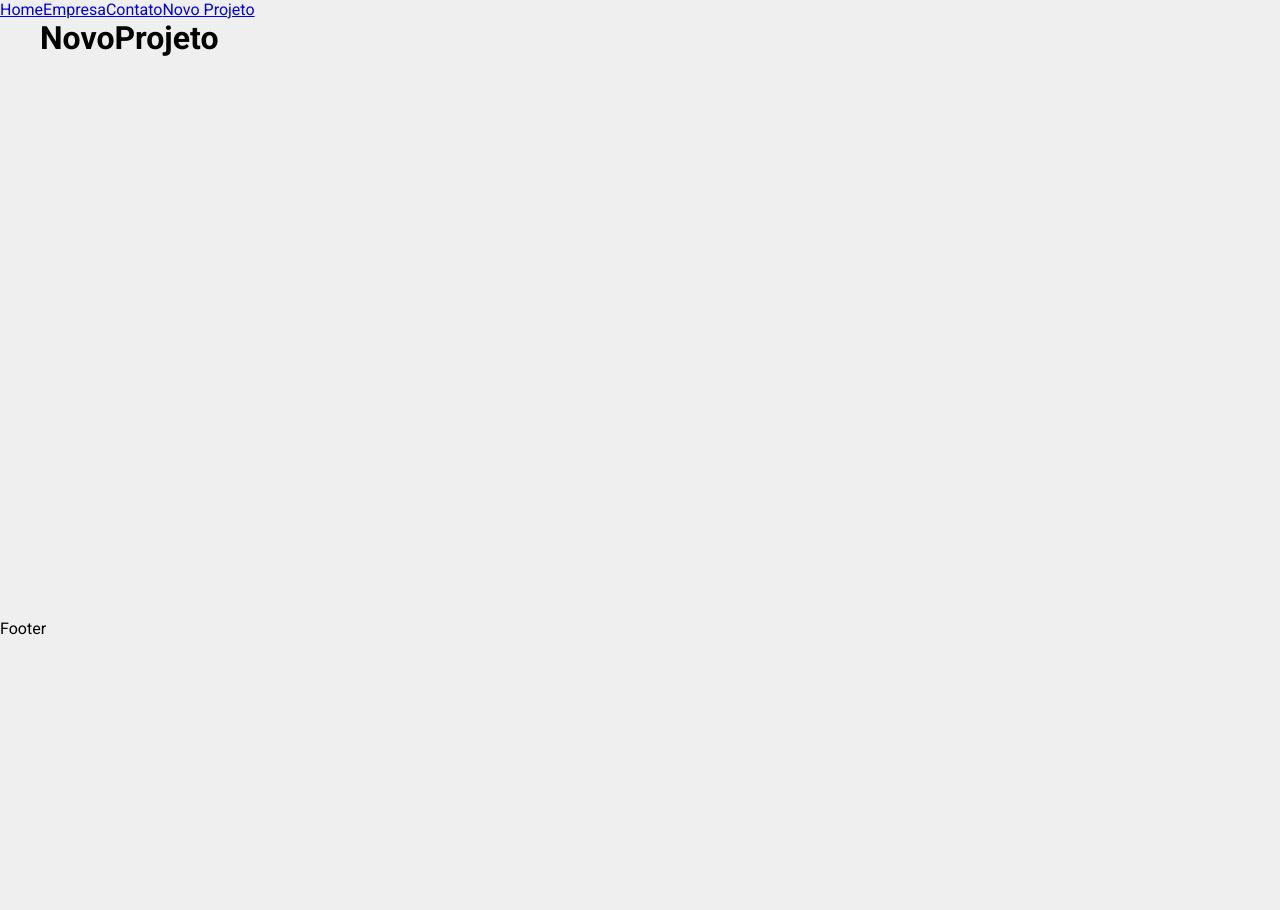
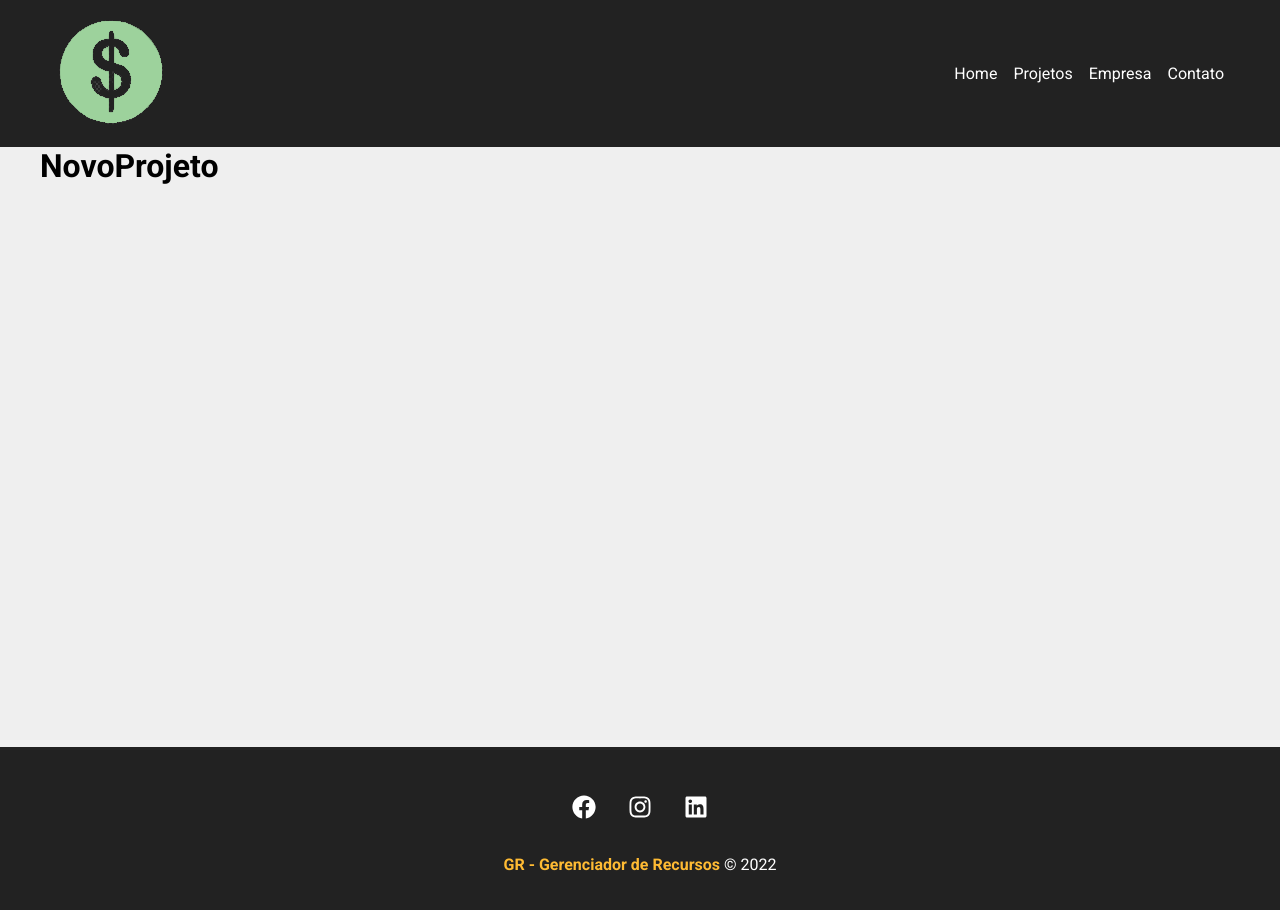
Before and after one commit to AntonioCarlos13/gr-react, a React (Create React App) app: page /novoProjeto in a window 1280 px wide. Shown: the top 910 px of the page. Before the commit the page ends 800 px from the top, so only its background shows below. Built offline with nearby package versions, Linux system fonts and the light colour scheme.

Commit message:
Adicionado NavBar e Footer

```diff
--- a/src/App.js
+++ b/src/App.js
@@ -1,30 +1,29 @@
-import {BrowserRouter as Router, Routes, Route, Link} from 'react-router-dom'
+import {BrowserRouter as Router, Routes, Route} from 'react-router-dom'
 import Home from  './components/pages/Home'
+import Projetos from './components/pages/Projetos'
 import Empresa from  './components/pages/Empresa'
 import Contato from  './components/pages/Contato'
 import NovoProjeto from  './components/pages/NovoProjeto'
 
 import Container from './components/layout/Container'
+import Navbar from './components/layout/Navbar'
+import Footer from './components/layout/Footer'
 
 function App() {
   return (
     <Router>
-      <div>
-        <Link to='/'>Home</Link>
-        <Link to='/empresa'>Empresa</Link>
-        <Link to='/contato'>Contato</Link>
-        <Link to='/novoProjeto'>Novo Projeto</Link>
-      </div>
+      <Navbar/>
       <Container customClass="min-height">
         <Routes>
             <Route exact path="/" element={<Home />}></Route>
+            <Route path="/projetos" element={<Projetos/>}></Route>
             <Route path="/empresa" element={<Empresa/>}></Route>
             <Route path="/contato" element={<Contato/>}></Route>
             <Route path="/novoProjeto" element={<NovoProjeto/>}></Route>
         </Routes>
       </Container>
 
-      <p>Footer</p>
+      <Footer/>
     </Router>
   );
 }
--- /dev/null
+++ b/src/components/layout/Footer.js
@@ -0,0 +1,30 @@
+import {FaFacebook, FaInstagram, FaLinkedin} from 'react-icons/fa'
+import styles from './Footer.module.css'
+
+function Footer(){
+    return(
+        <footer className={styles.footer}>
+            <ul className={styles.social_list}>
+                <li>
+                    <FaFacebook />
+                </li>
+
+                <li>
+                    <FaInstagram />
+                </li>
+
+                <li>
+                    <FaLinkedin />
+                </li>
+            </ul>
+
+            <p className={styles.copy_right}>
+                <span>
+                    GR - Gerenciador de Recursos
+                </span> &copy; 2022
+            </p>
+        </footer>
+    )
+}
+
+export default Footer
--- /dev/null
+++ b/src/components/layout/Footer.module.css
@@ -0,0 +1,34 @@
+.footer{
+    background-color: #222;
+    color: #fff;
+    padding: 3em;
+    text-align: center;
+}
+
+.social_list{
+    display: flex;
+    justify-content: center;
+    list-style-type: none;
+}
+
+.social_list li{
+    margin: 0 1em;
+}
+
+.social_list li:hover{
+    color: #ffbb33;
+}
+
+.social_list svg{
+    font-size: 1.5em;
+    cursor: pointer;
+}
+
+.copy_right{
+    margin-top: 2em;
+}
+
+.copy_right span{
+    font-weight: bold;
+    color: #ffbb33;
+}
--- /dev/null
+++ b/src/components/layout/Navbar.js
@@ -0,0 +1,34 @@
+import {Link} from 'react-router-dom'
+import Container from './Container'
+import styles from './Navbar.module.css'
+import logo from '../../img/logo.png'
+
+function Navbar(){
+    return(
+        <nav className={styles.navbar}>
+            <Container>
+                <Link to="/"> <img src={logo} alt='gr'></img> </Link>
+
+                <ul className={styles.list}>
+                    <li className={styles.item}>
+                        <Link to='/'>Home</Link>
+                    </li>
+
+                    <li className={styles.item}>
+                        <Link to='/projetos'>Projetos</Link>
+                    </li>
+
+                    <li className={styles.item}>
+                        <Link to='/empresa'>Empresa</Link>
+                    </li>
+
+                    <li className={styles.item}>
+                        <Link to='/contato'>Contato</Link>
+                    </li>
+                </ul>
+            </Container>
+        </nav>
+    )
+}
+
+export default Navbar
--- /dev/null
+++ b/src/components/layout/Navbar.module.css
@@ -0,0 +1,25 @@
+.navbar{
+    display: flex;
+    justify-content: space-between;
+    background-color: #222;
+    padding: 1em;
+}
+
+.list{
+    display: flex;
+    list-style: none;
+    align-items: center;
+}
+
+.item{
+    margin-right: 1em;
+}
+
+.item a{
+    color: #fff;
+    text-decoration: none;
+}
+
+.item a:hover{
+    color: #ffbb33;
+}
--- /dev/null
+++ b/src/components/pages/Projetos.js
@@ -0,0 +1,7 @@
+function Projetos(){
+    return(
+        <h1>Projetos</h1>
+    )
+}
+
+export default Projetos
```
Also changed, not shown: src/img/logo.png.
